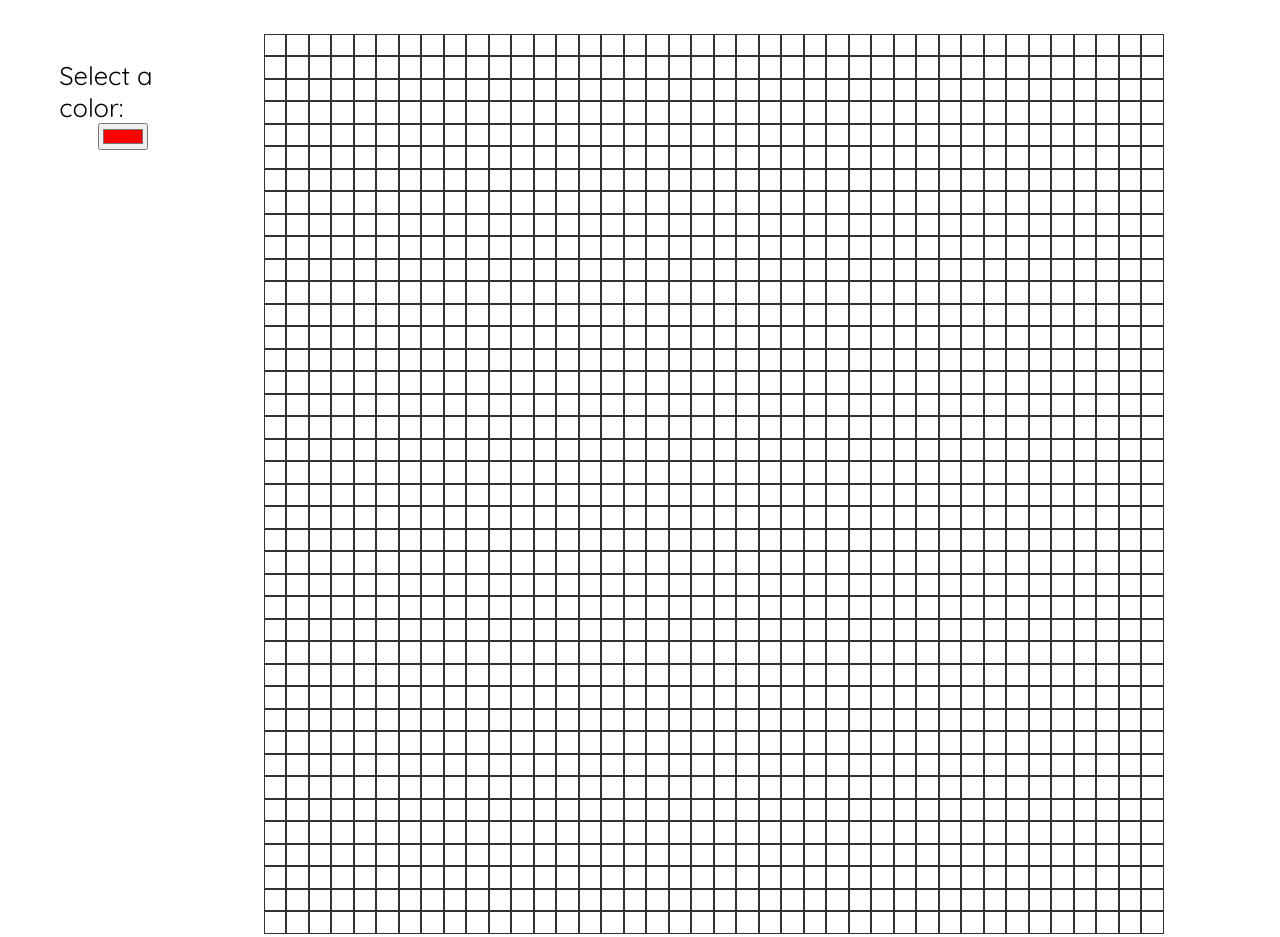
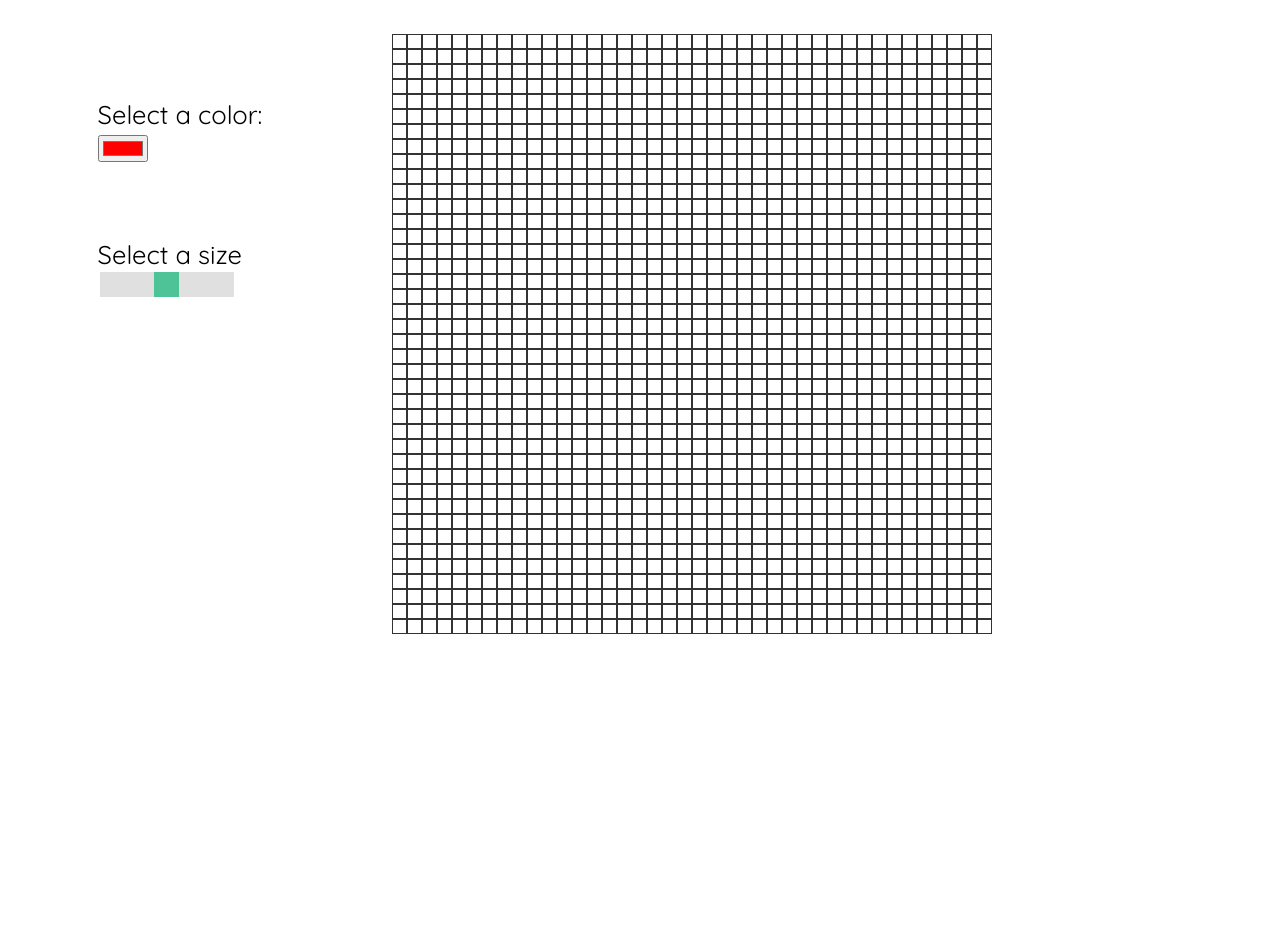
Before and after one commit to redzepova/Etch-a-Sketch, a plain HTML site: page index.html in a window 1280 px wide. After the commit the page ends 800 px from the top, so only its background shows below. Drawn offline with Linux system fonts and the light colour scheme.

Commit message:
style slider

```diff
--- a/index.html
+++ b/index.html
@@ -9,9 +9,15 @@
     <title>Etch-A-Sketch</title>
 </head>
 <body>
-    <div id="settings">
-        <label for="color">Select a color:</label>
-        <input type="color" id="color" value="#ff0000">
+    <div id="settings-container">
+        <div id="colorContainer" class="settings">
+            <label for="color">Select a color:</label>
+            <input type="color" id="color" value="#ff0000">
+        </div>
+        <div id="slide-container" class="settings">
+            <label for="grid-size">Select a size</label>
+            <input type="range" id="grid-size" min="4" max="40">
+        </div>
     </div>
     <div id="grid-container">
 
--- a/style.css
+++ b/style.css
@@ -2,8 +2,8 @@
 
 #grid-container{
     display: grid;
-    width: 900px;
-    height: 900px;
+    width: 600px;
+    height: 600px;
     margin: 2vw;
 }
 
@@ -16,14 +16,46 @@ body {
     display: flex
 }
 
-#settings {
+#settings-container {
     display: flex;
     flex-direction: column;
     font-family: 'Quicksand', sans-serif;
     font-size: 2vw;
-    width: 10vw;
-    justify-content: flex-start;
-    align-items: center;
+    width: 20vw;
     padding: 2vw;
     margin: 2vw;
 }
+
+.settings {
+    padding: 1vw;
+    margin: 2vw;
+    justify-content: space-evenly;
+}
+
+#grid-size {
+    -webkit-appearance: none;
+    appearance: none;
+    width: 75%;
+    height: 25px;
+    background: #d3d3d3;
+    outline: none;
+    opacity: .7;
+}
+
+#grid-size:hover {
+    opacity: 1;
+}
+
+#grid-size::-webkit-slider-thumb {
+    -webkit-appearance: none;
+    appearance: none;
+    height: 25px;
+    width: 25px;
+    background: #04AA6D;
+}
+
+#grid-size::-moz-range-thumb {
+    height: 25px;
+    width: 25px;
+    background: #04AA6D;
+}
```
